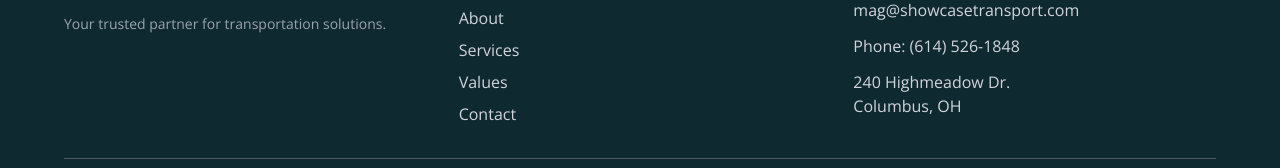
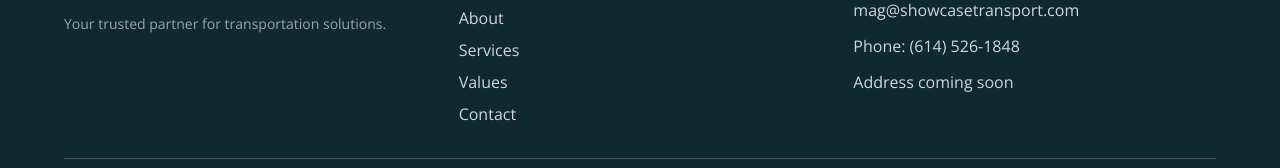
Before and after one commit to knightofren2588/showcase-transport, a React (Vite) app: page / in a window 1280 px wide. Shown: the part 4333-4501 px from the top of the page. Built offline with nearby package versions, Linux system fonts and the light colour scheme.

Commit message:
Temporarily remove address from footer

```diff
--- a/src/components/Footer.jsx
+++ b/src/components/Footer.jsx
@@ -73,8 +73,7 @@ const Footer = () => {
                   </a>
                 </li>
                 <li className="text-gray-300">
-                  240 Highmeadow Dr.<br />
-                  Columbus, OH
+                  Address coming soon
                 </li>
               </ul>
             </div>
```
